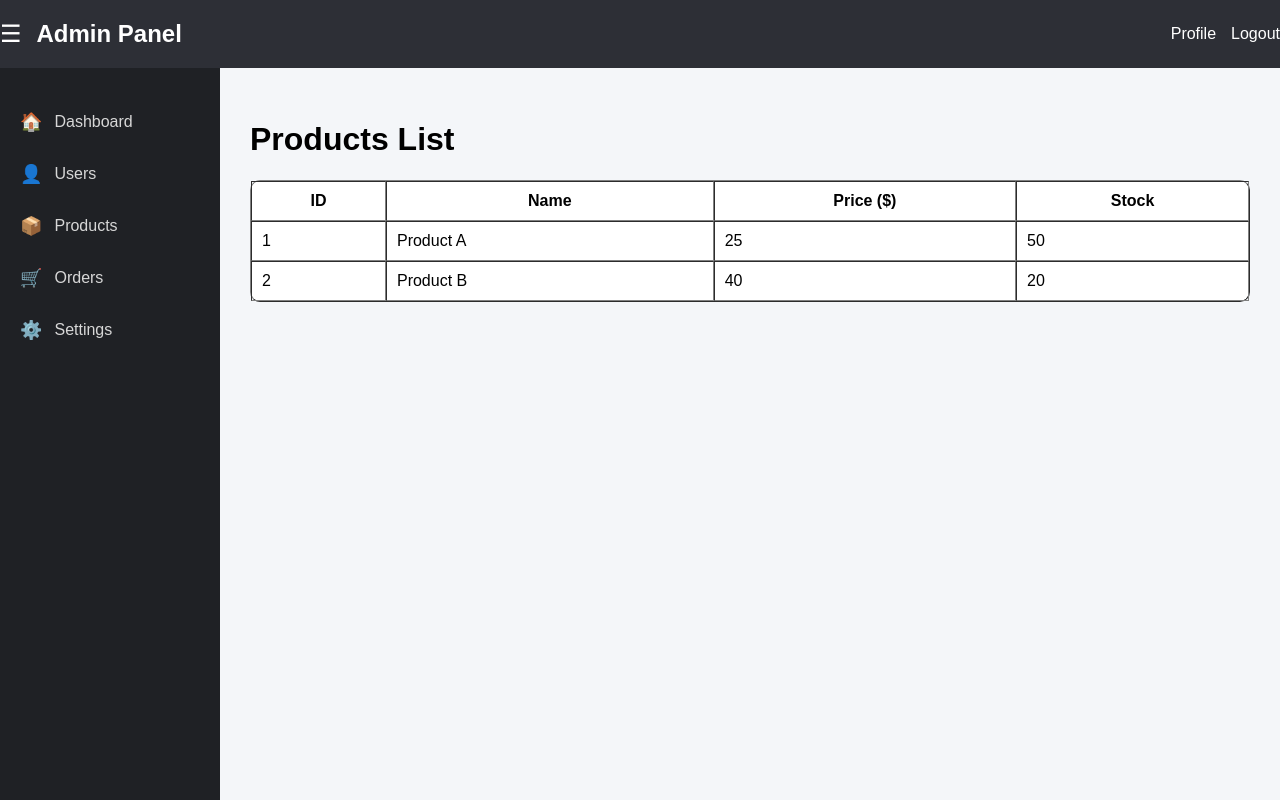
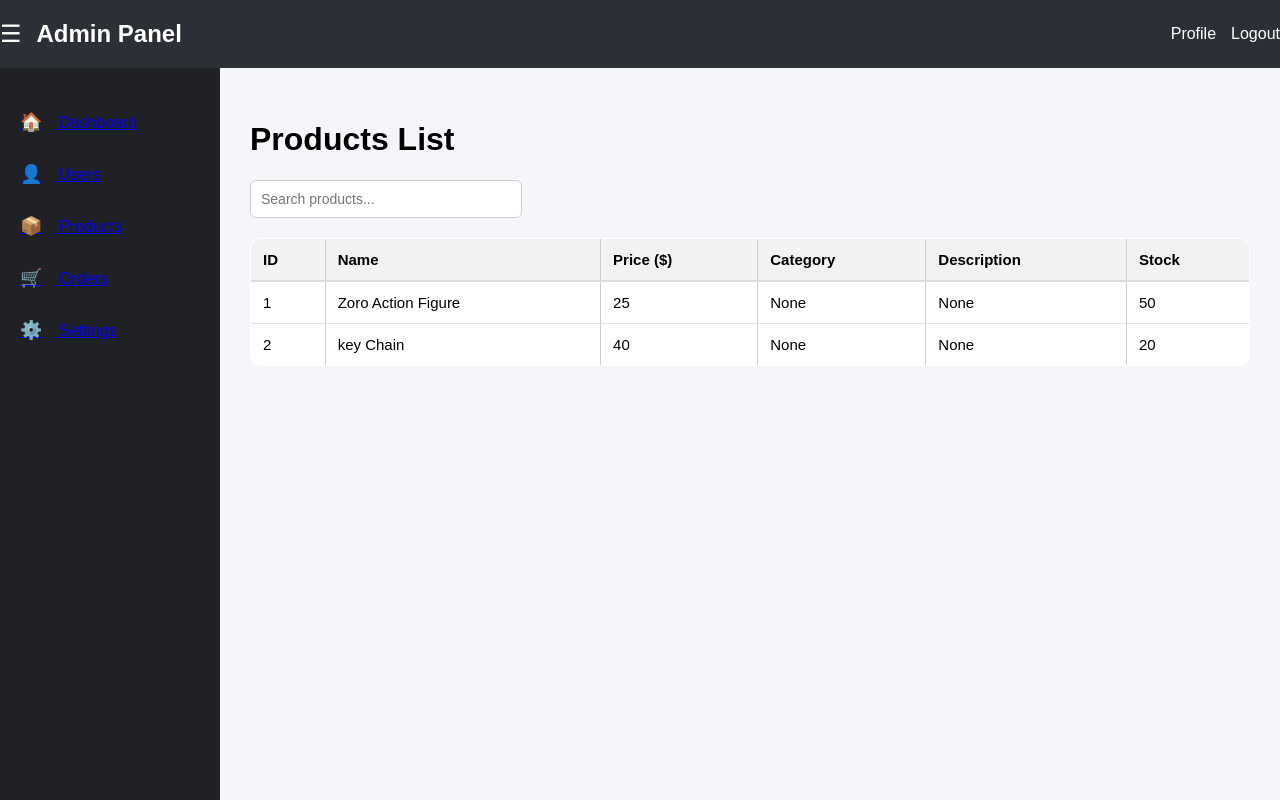
Before and after one commit to stharnav/ecommerce, a Django app: page /dashboard/products/ in a window 1280 px wide. Run offline with Django 4.2, Linux system fonts and the light colour scheme.

Commit message:
Add Table in Product Page

```diff
--- a/backend/templates/products.html
+++ b/backend/templates/products.html
@@ -5,6 +5,51 @@
     <meta charset="UTF-8">
     <title>Products</title>
     <link rel="stylesheet" href="{% static 'css/dashboard.css' %}">
+    <style>
+       .search-box {
+          width: 250px;
+          padding: 10px;
+          margin-bottom: 20px;
+          border: 1px solid #ccc;
+          border-radius: 6px;
+          font-size: 14px;
+        }
+
+        .styled-table {
+            width: 100%;
+            border-collapse: collapse;
+            background: white;
+            font-size: 15px;
+            border-radius: 10px;
+            overflow: hidden;
+            border: 1px solid rgb(130, 130, 130);
+        }
+
+        .styled-table th {
+           background: #f2f2f2;
+           padding: 12px;
+           text-align: left;
+           font-weight: bold;
+           border-bottom: 2px solid #ddd;
+           border-right: 1px solid #ccc;
+        }
+
+        .styled-table td {
+          padding: 12px;
+          border-bottom: 1px solid #e1e1e1;
+          border-right: 1px solid #ccc;
+        }
+
+        .styled-table th:last-child,
+        .styled-table td:last-child {
+          border-right: none;
+        }
+
+        .styled-table tbody tr:hover {
+           background: #fafafa;
+           transition: 0.2s ease-in-out;
+          }
+    </style>
 </head>
 
 <body>
@@ -22,16 +67,42 @@
 
 <div class="sidebar" id="sidebar">
     <ul>
-        <li><span class="icon">🏠</span><span class="text">Dashboard</span></li>
-        <li><span class="icon">👤</span><span class="text">Users</span></li>
 
-        <li onclick="window.location.href='{% url 'products' %}';" style="cursor: pointer;">
+        <li>
+            <a href="{% url 'dashboard' %}">
+                <span class="icon">🏠</span>
+                <span class="text">Dashboard</span>
+            </a>
+        </li>
+
+        <li>
+            <a href="#">
+                <span class="icon">👤</span>
+                <span class="text">Users</span>
+            </a>
+        </li>
+
+        <li>
+            <a href="#">
                 <span class="icon">📦</span>
                 <span class="text">Products</span>
+            </a>
         </li>
 
-        <li><span class="icon">🛒</span><span class="text">Orders</span></li>
-        <li><span class="icon">⚙️</span><span class="text">Settings</span></li>
+        <li>
+            <a href="#">
+                <span class="icon">🛒</span>
+                <span class="text">Orders</span>
+            </a>
+        </li>
+
+        <li>
+            <a href="#">
+                <span class="icon">⚙️</span>
+                <span class="text">Settings</span>
+            </a>
+        </li>
+
     </ul>
 </div>
 
@@ -39,30 +110,54 @@
 
     <h1>Products List</h1>
 
-    <table border="1" cellpadding="10" cellspacing="0" style="background:white; width:100%; border-radius:10px;">
+    <input type="text" id="searchInput" class="search-box" placeholder="Search products...">
+
+    <table class="styled-table" id="productsTable">
+        <thead>
             <tr>
                 <th>ID</th>
                 <th>Name</th>
                 <th>Price ($)</th>
+                <th>Category</th>
+                <th>Description</th>
                 <th>Stock</th>
             </tr>
+        </thead>
 
+        <tbody>
             <tr>
                 <td>1</td>
-            <td>Product A</td>
+                <td>Zoro Action Figure</td>
                 <td>25</td>
+                <td>None</td>
+                <td>None</td>
                 <td>50</td>
             </tr>
 
             <tr>
                 <td>2</td>
-            <td>Product B</td>
+                <td>key Chain</td>
                 <td>40</td>
+                <td>None</td>
+                <td>None</td>
                 <td>20</td>
             </tr>
+        </tbody>
     </table>
 
 </div>
 
+      <script>
+         const sidebar = document.getElementById("sidebar");
+         const content = document.getElementById("content");
+         const toggleBtn = document.getElementById("toggleBtn");
+
+        toggleBtn.onclick = () => {
+            sidebar.classList.toggle("collapse");
+            content.classList.toggle("collapse");
+        };
+        </script>
+
+
 </body>
 </html>
--- a/backend/urls.py
+++ b/backend/urls.py
@@ -7,5 +7,5 @@ urlpatterns = [
 
     path('logout/', auth_views.LogoutView.as_view(), name='logout'),
     path('products/', views.products_page, name='products'),
-
+    path('dashboard/',views.dashboard_page,name='dashboard'),
 ]
--- a/backend/views.py
+++ b/backend/views.py
@@ -9,3 +9,6 @@ def home(request):
 
 def products_page(request):
     return render(request, 'products.html')
+
+def dashboard_page(request):
+    return render(request,'dashboard.html')
```
Also changed, not shown: backend/templates/dashboard.html (+31 -5 lines), backend/static/css/dashboard.css (line endings or trailing spaces). Lines whose indentation alone changed are shown as unchanged.
